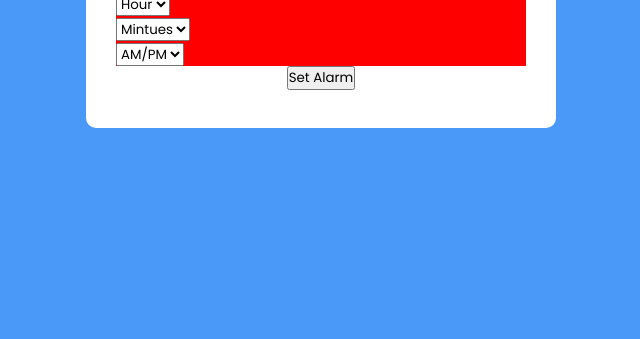
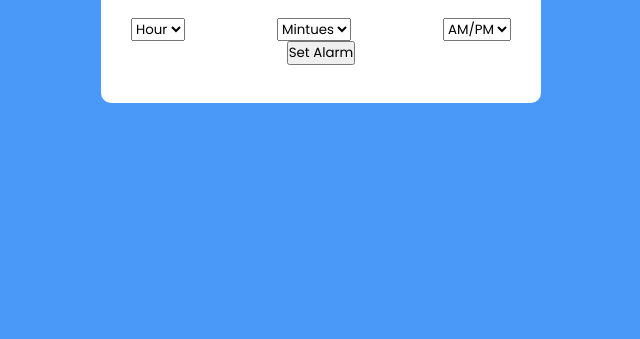
Before and after one commit to s-kvng/Simple-Alarm-Clock, a plain HTML site: page AlarmPage/index.html in a window 1280 px wide. Shown: the part 461-800 px from the top of the page, without its empty margins (319-959 px from the left). Drawn offline with Linux system fonts and the light colour scheme.

Commit message:
Update 3
additional codes to the html and css files

```diff
--- a/AlarmPage/index.html
+++ b/AlarmPage/index.html
@@ -14,7 +14,7 @@
     <div class="wrapper">
         <img src="../views/images.png" alt="clock">
         <h1>04:20:30 PM</h1>
-        <div class="content">
+        <div class="content" >
             <div class="column">
                 <select name="" id="">
                     <option value="Hour" hidden>Hour</option>
@@ -22,23 +22,24 @@
                     <option value="02">02</option>
                     <option value="03">03</option>
                 </select>
-                <div class="column">
+            </div>
+            <div class="column">
                 <select name="" id="">
                     <option value="Mintues" hidden>Mintues</option>
                     <option value="01">01</option>
                     <option value="02">02</option>
                     <option value="03">03</option>
                 </select>
-                </div>
+            </div>
                 <div class="columun">
                 <select name="" id="">
                     <option value="AM/PM" hidden>AM/PM</option>
                     <option value="AM">AM</option>
                     <option value="PM">PM</option>
                 </select>
-                </div>
             </div>
         </div>
+
         <button>Set Alarm</button>
     </div>
 
--- a/StylePage/style.css
+++ b/StylePage/style.css
@@ -7,7 +7,7 @@
     font-family: 'Poppins', sans-serif;
 }
 
-body, .wrapper{
+body, .wrapper, .content{
     display: flex;
     align-items: center;
     justify-content: center;
@@ -18,7 +18,7 @@ body{
     background: #4a98f7;
 }
 .wrapper{
-   width: 470px;
+   width: 440px;
    background: #fff;
    border-radius: 10px;
    flex-direction: column;
@@ -35,8 +35,13 @@ body{
     margin: 30px 0;
 }
 
-.content{
+.wrapper .content{
     width: 100%;
-    background: red;
+    justify-content: space-between;
+    /* flex-direction: row; */
 
 }
+
+.content .column{
+
+}
```
